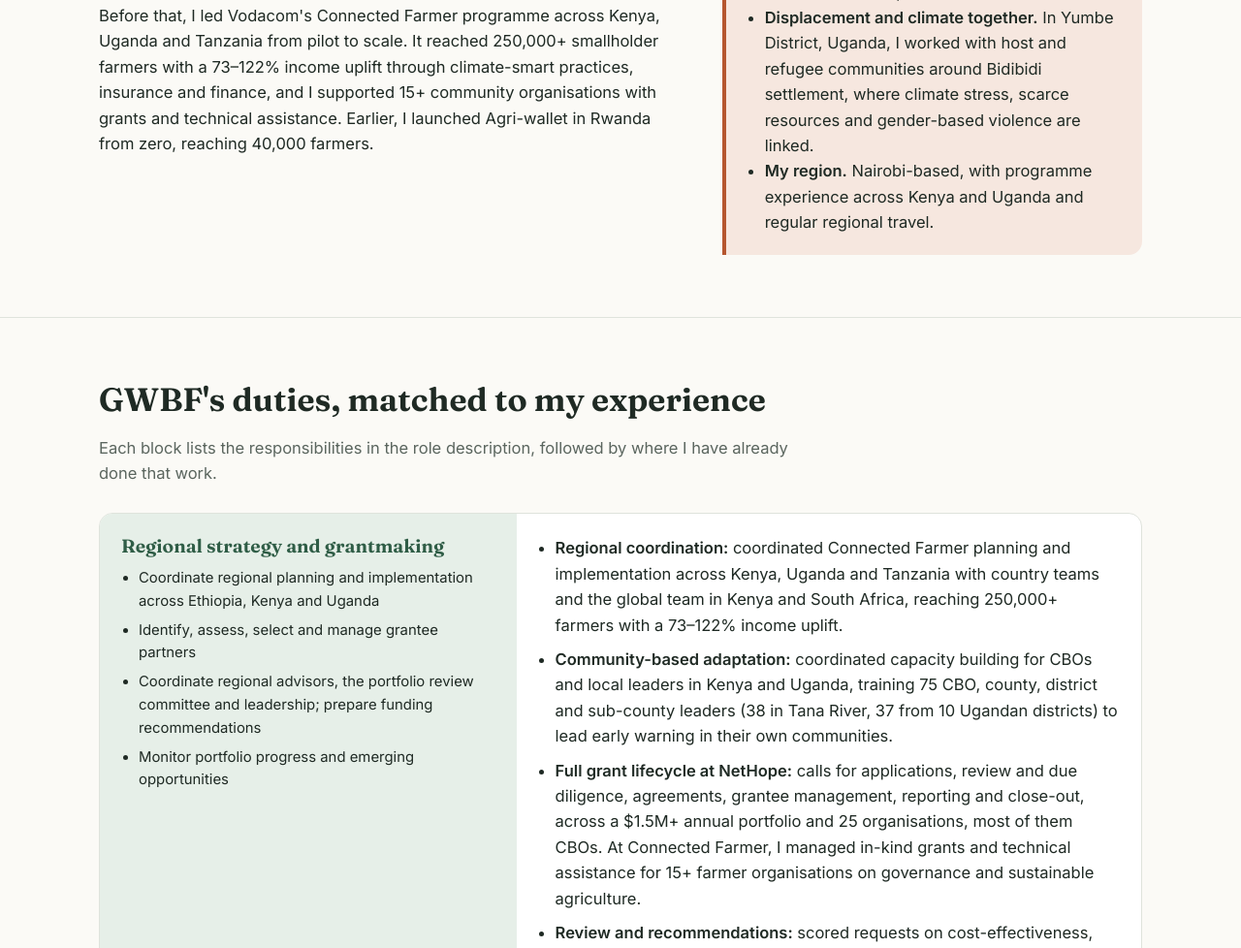
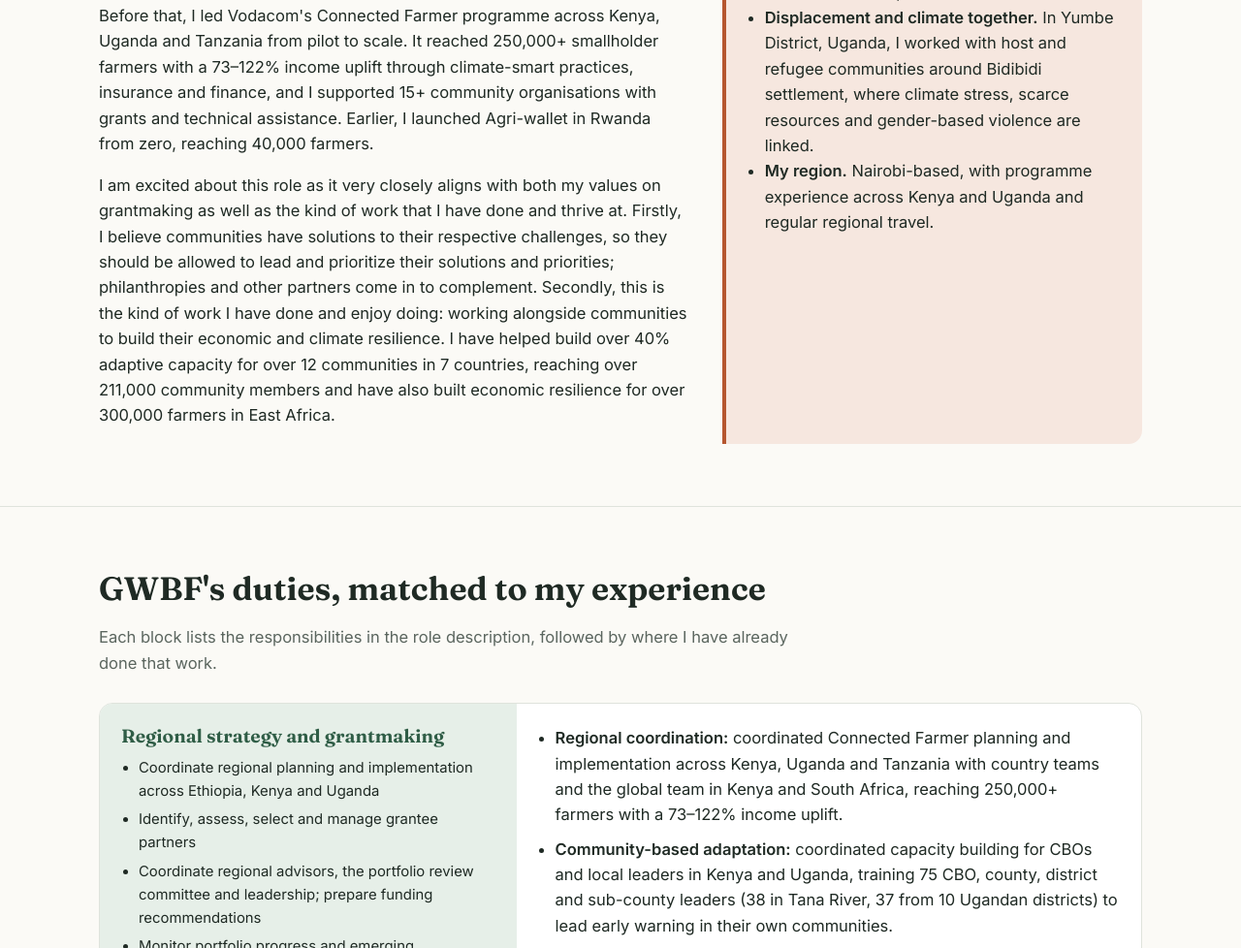
Before and after one commit to gidrafwachira/GWBF_Portfolio, a plain HTML site: page index.html in a window 1280 px wide. Shown: the part 1304-2282 px from the top of the page at 97% size. Drawn offline with Linux system fonts and the light colour scheme.

Commit message:
Add motivation paragraph to Who I am
Co-Authored-By: Claude Opus 5.5 <noreply@anthropic.com>
Claude-Session: https://claude.ai/code/session_0177YpRJMKNsmuM3zbxZ5RCp

```diff
--- a/index.html
+++ b/index.html
@@ -132,6 +132,7 @@ footer h2{color:#fff}
     <h2>Who I am</h2>
     <p>I am a programme and grant management leader with 12+ years leading multi-country climate, food systems and agri-tech programmes across Africa and Asia. Most recently, as Global Climate Intersections Lead at NetHope, I led its climate adaptation and resilience programme in seven countries. I ran a $1.5M+ annual climate grant portfolio that deployed more than $3M to 25 organisations through flexible, locally led grantmaking. I also led capacity building for community-based organisations and local leaders through multi-day trainings, self-paced online courses and peer learning forums. Our community early warning grants, community-based adaptation trainings, community voices amplification and digital skilling programmes raised adaptive capacity for over 211,000 people by up to 40%.</p>
     <p>Before that, I led Vodacom's Connected Farmer programme across Kenya, Uganda and Tanzania from pilot to scale. It reached 250,000+ smallholder farmers with a 73&ndash;122% income uplift through climate-smart practices, insurance and finance, and I supported 15+ community organisations with grants and technical assistance. Earlier, I launched Agri-wallet in Rwanda from zero, reaching 40,000 farmers.</p>
+    <p>I am excited about this role as it very closely aligns with both my values on grantmaking as well as the kind of work that I have done and thrive at. Firstly, I believe communities have solutions to their respective challenges, so they should be allowed to lead and prioritize their solutions and priorities; philanthropies and other partners come in to complement. Secondly, this is the kind of work I have done and enjoy doing: working alongside communities to build their economic and climate resilience. I have helped build over 40% adaptive capacity for over 12 communities in 7 countries, reaching over 211,000 community members and have also built economic resilience for over 300,000 farmers in East Africa.</p>
   </div>
   <div class="callout">
     <h3>Why GWBF, and why I fit the Regional Program Lead, East Africa role</h3>
```
